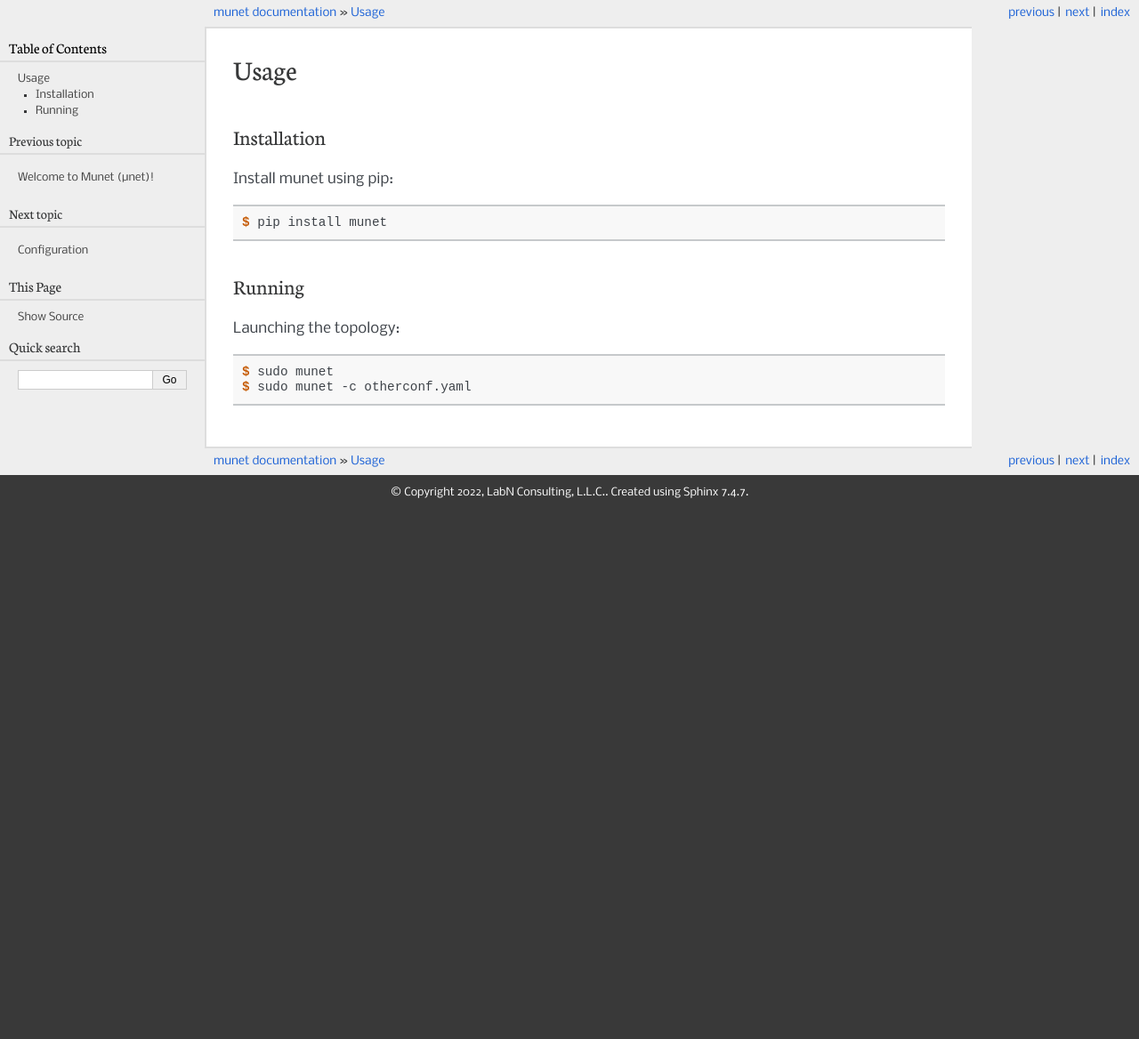
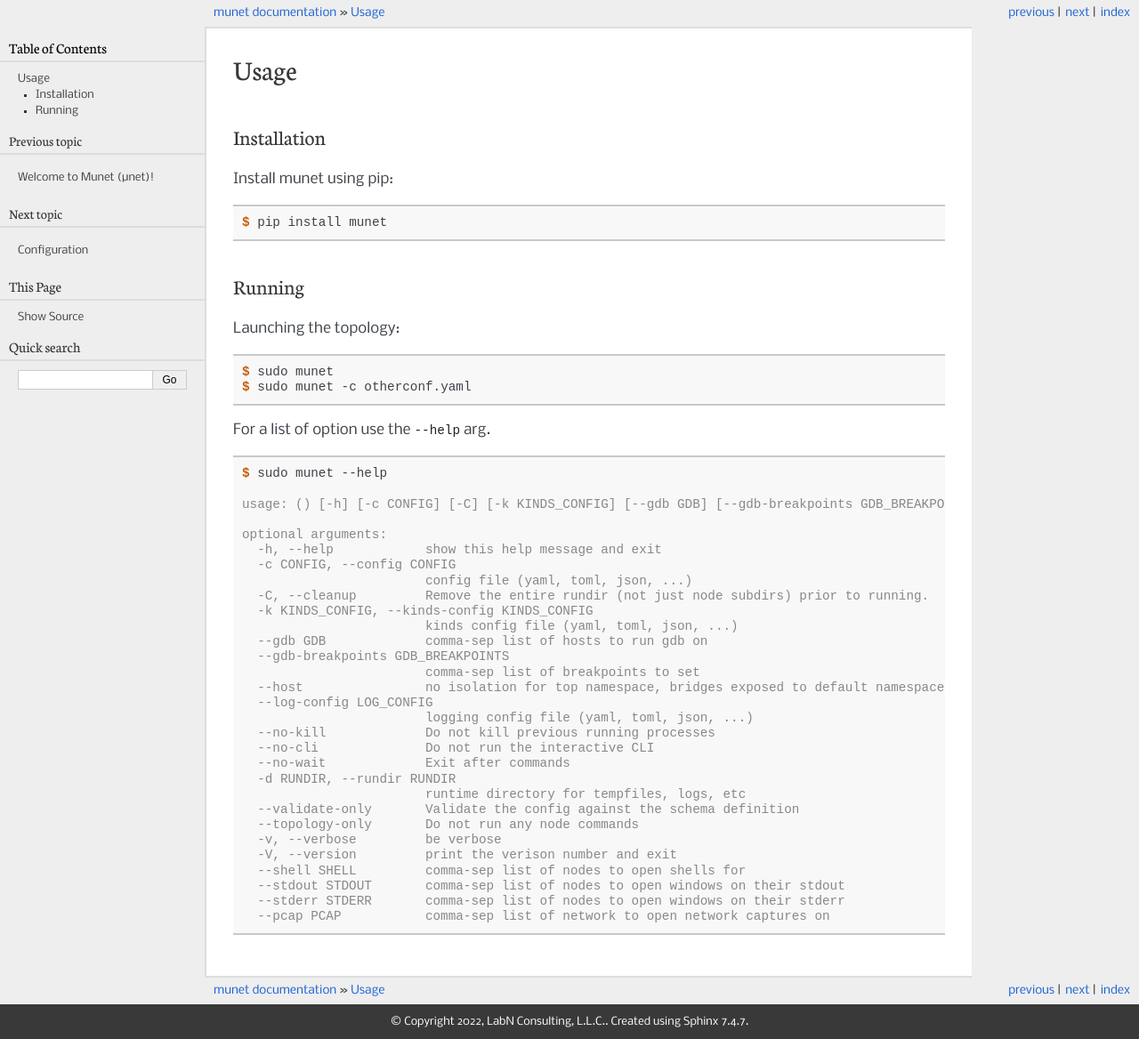
Before and after one commit to LabNConsulting/munet, a Sphinx documentation site: the page built from doc/source/usage.rst, in a window 1280 px wide. Shown: the whole page at 89% size. Built offline with Sphinx 7.4.7, drawn with Linux system fonts in a browser that asks for light colours; before the commit the page ends 900 px from its top, so only the background shows below that.

Commit message:
doc: add usage help example

```diff
--- a/doc/source/usage.rst
+++ b/doc/source/usage.rst
@@ -26,3 +26,38 @@
 
    $ sudo munet
    $ sudo munet -c otherconf.yaml
+
+For a list of option use the ``--help`` arg.
+
+.. code-block:: console
+
+   $ sudo munet --help
+
+   usage: () [-h] [-c CONFIG] [-C] [-k KINDS_CONFIG] [--gdb GDB] [--gdb-breakpoints GDB_BREAKPOINTS] [--host] [--log-config LOG_CONFIG] [--no-kill] [--no-cli] [--no-wait] [-d RUNDIR] [--validate-only] [--topology-only] [-v] [-V] [--shell SHELL] [--stdout STDOUT] [--stderr STDERR] [--pcap PCAP]
+
+   optional arguments:
+     -h, --help            show this help message and exit
+     -c CONFIG, --config CONFIG
+                           config file (yaml, toml, json, ...)
+     -C, --cleanup         Remove the entire rundir (not just node subdirs) prior to running.
+     -k KINDS_CONFIG, --kinds-config KINDS_CONFIG
+                           kinds config file (yaml, toml, json, ...)
+     --gdb GDB             comma-sep list of hosts to run gdb on
+     --gdb-breakpoints GDB_BREAKPOINTS
+                           comma-sep list of breakpoints to set
+     --host                no isolation for top namespace, bridges exposed to default namespace
+     --log-config LOG_CONFIG
+                           logging config file (yaml, toml, json, ...)
+     --no-kill             Do not kill previous running processes
+     --no-cli              Do not run the interactive CLI
+     --no-wait             Exit after commands
+     -d RUNDIR, --rundir RUNDIR
+                           runtime directory for tempfiles, logs, etc
+     --validate-only       Validate the config against the schema definition
+     --topology-only       Do not run any node commands
+     -v, --verbose         be verbose
+     -V, --version         print the verison number and exit
+     --shell SHELL         comma-sep list of nodes to open shells for
+     --stdout STDOUT       comma-sep list of nodes to open windows on their stdout
+     --stderr STDERR       comma-sep list of nodes to open windows on their stderr
+     --pcap PCAP           comma-sep list of network to open network captures on
```
